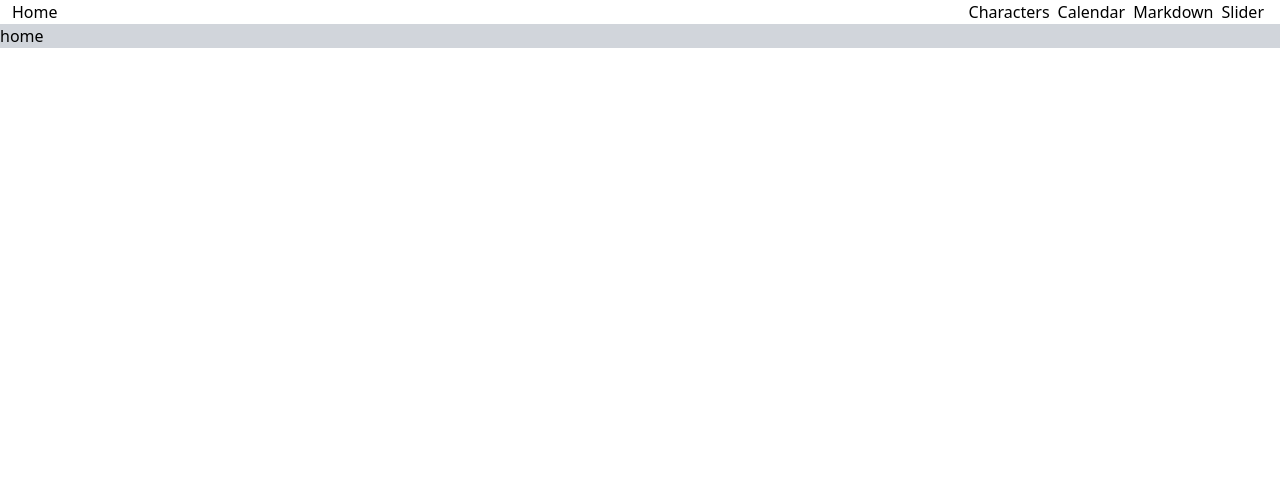
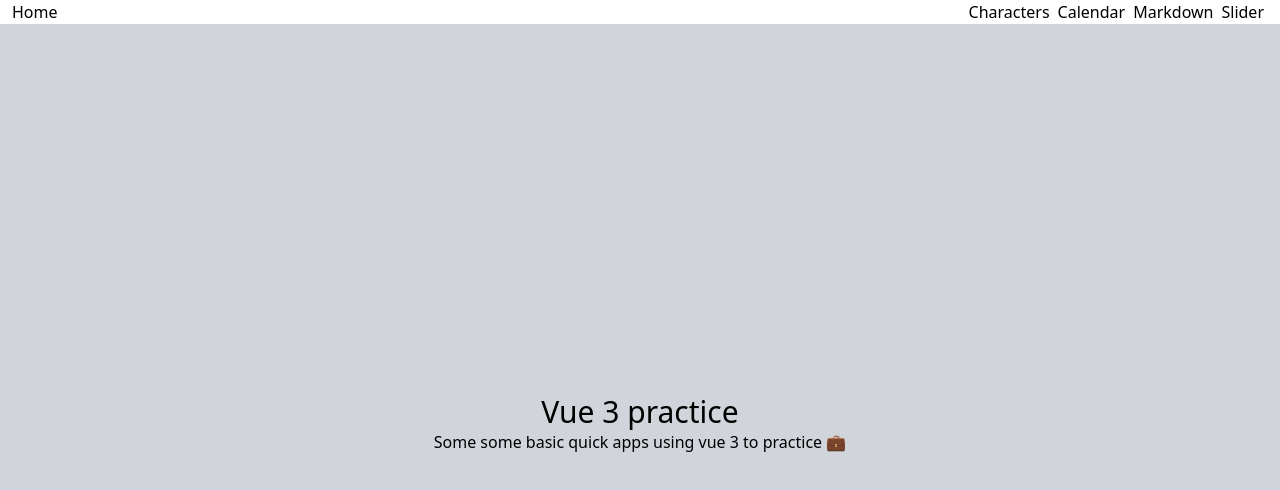
Before and after one commit to h3c70rdelAn9el/turbo-spork, a Vue app: page / in a window 1280 px wide. Shown: the top 490 px of the page. Built offline with nearby package versions, Linux system fonts and the light colour scheme.

Commit message:
quick styling to home

```diff
--- a/src/pages/Home.vue
+++ b/src/pages/Home.vue
@@ -1,5 +1,8 @@
 <template>
-  <div>
-    home
+  <div class="h-screen flex">
+    <div class="mx-auto my-auto text-center">
+      <h1 class="text-3xl">Vue 3 practice</h1>
+      <p>Some some basic quick apps using vue 3 to practice 💼</p>
+    </div>
   </div>
 </template>
```
